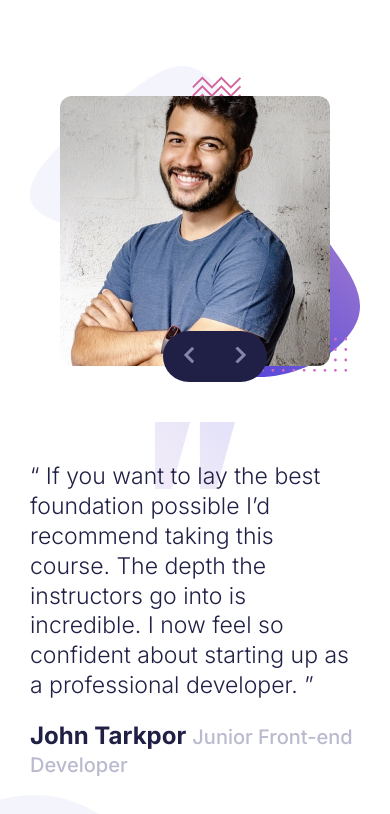
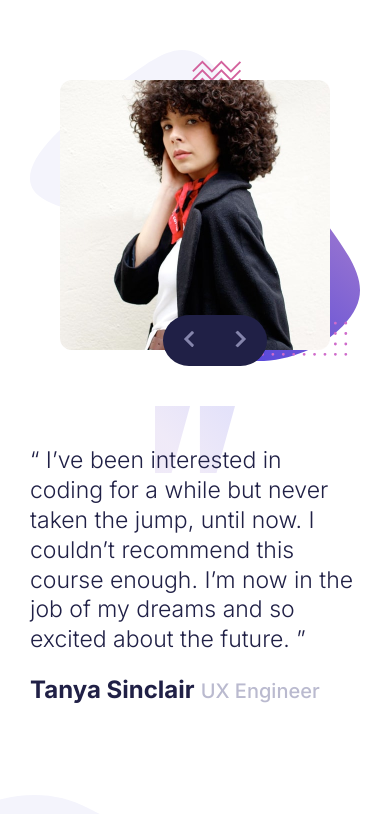
Before and after one commit to danilobandeira29/testimonials-slider, a plain HTML site: page index.html in a window 390 px wide. Drawn offline with Linux system fonts and the light colour scheme.

Commit message:
style: keyframes

```diff
--- a/index.html
+++ b/index.html
@@ -11,7 +11,7 @@
 </head>
 <body>
   <main class="container">
-    <section class="content">
+    <section class="content show">
       <div class="slide-container">
         <div>
           <img src="./images/image-tanya.jpg" alt="Image Tanya Sinclair"/>
@@ -32,12 +32,14 @@
           I couldn’t recommend this course enough. I’m now in the job of my dreams and so
           excited about the future. ”
           </article>
-        <strong class="text-dark">Tanya Sinclair</strong>
-        <span class="text-neutral">UX Engineer</span>
+        <div class="user-profile">
+          <strong class="text-dark">Tanya Sinclair</strong>
+          <span class="text-neutral">UX Engineer</span>
+        </div>
       </div>
     </section>
 
-    <section class="content show">
+    <section class="content">
       <div class="slide-container">
         <div>
           <img src="./images/image-john.jpg" alt="Image John Tarkpor" />
--- a/style.css
+++ b/style.css
@@ -25,11 +25,13 @@ body {
   background-size: 50vw;
   padding: 5rem 3rem;
   display: flex;
+  flex-direction: column;
+  justify-content: center;
+  align-items: center;
 }
 
 .container {
   max-width: 800px;
-  margin: auto;
 }
 
 .container .content {
@@ -43,6 +45,16 @@ body {
   justify-content: center;
   align-items: center;
   visibility: visible;
+  animation: show 1s;
+}
+
+@keyframes show {
+  from {
+    opacity: .3;
+  }
+  to {
+    opacity: 1;
+  }
 }
 
 .container .content img {
@@ -167,3 +179,10 @@ body {
 
 
 }
+
+@media (max-width: 1000px) {
+  .container {
+    width: 100%;
+    height: 100%;
+  }
+}
```
